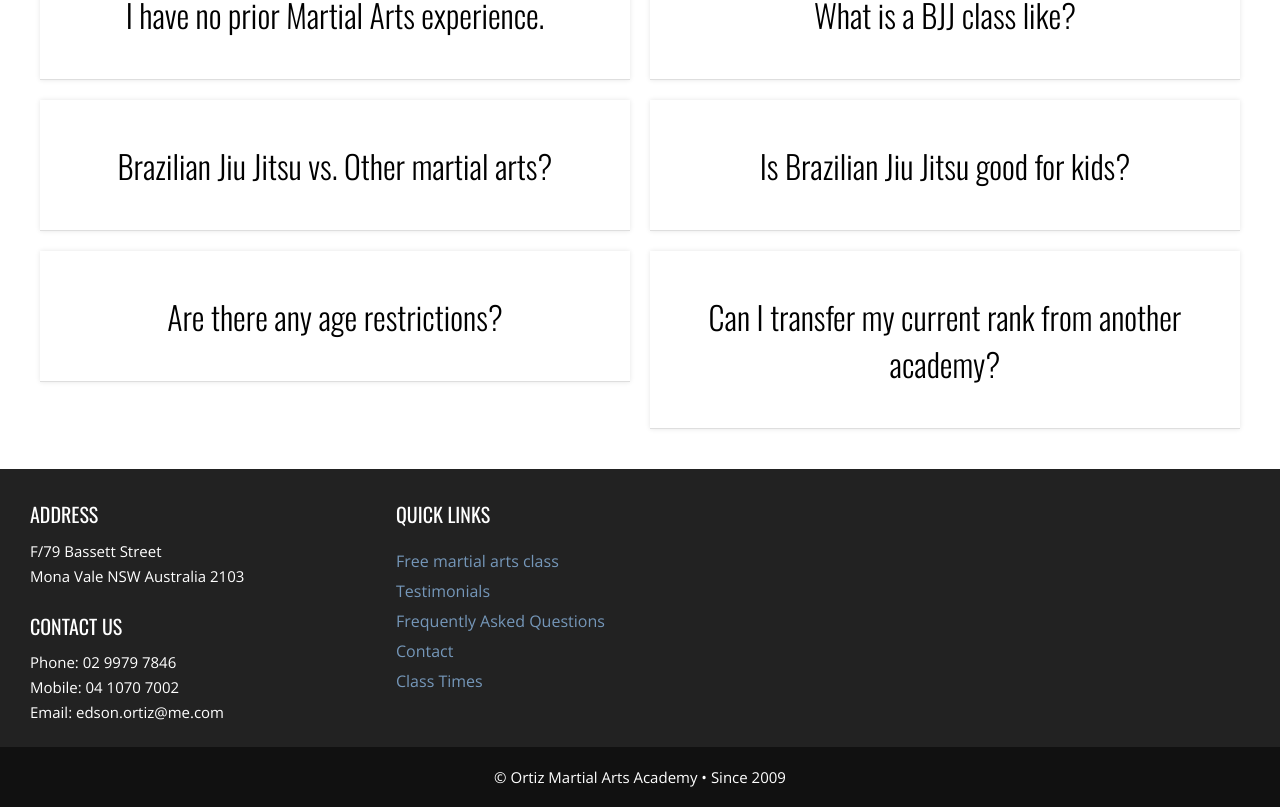
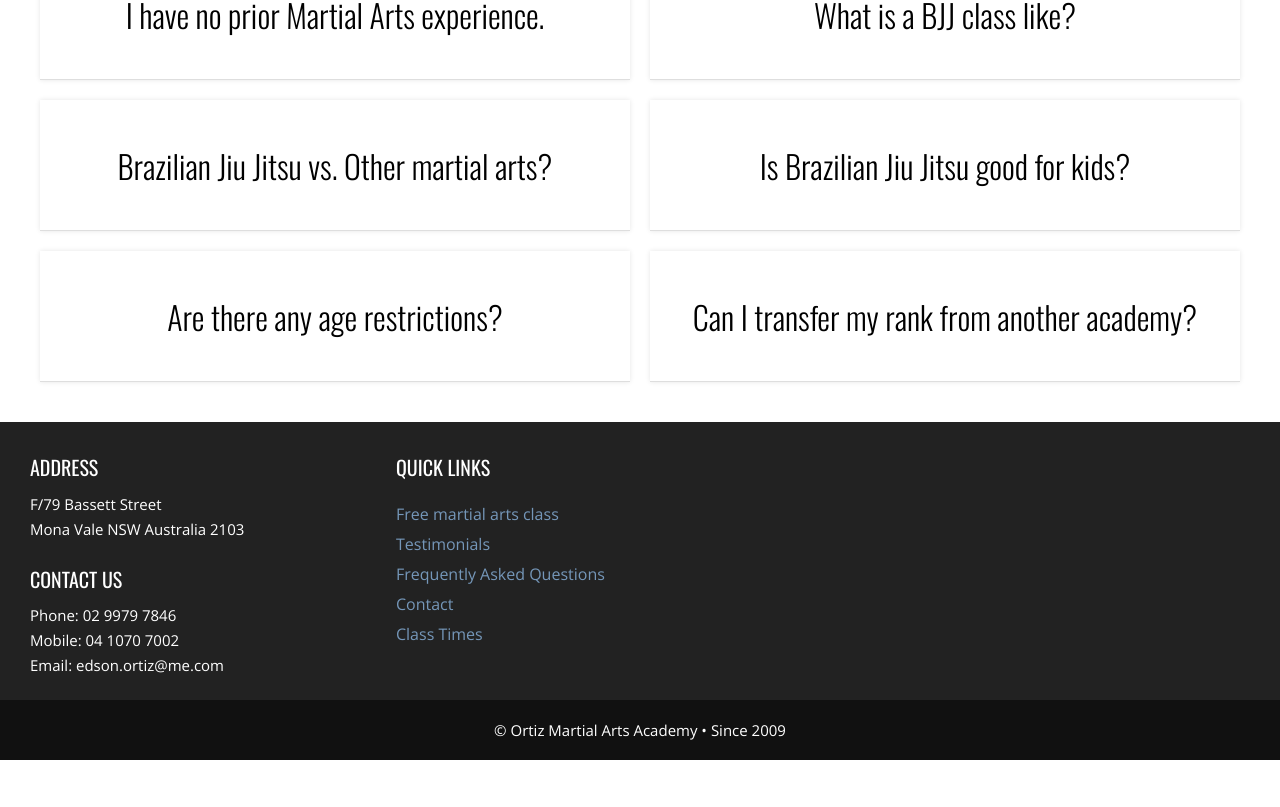
Before and after one commit to kaevernlee/Ortiz, a React (Create React App) app: page /faq in a window 1280 px wide. Shown: the part 1017-1824 px from the top of the page. After the commit the page ends 1777 px from the top, so only its background shows below. Built offline with nearby package versions, Linux system fonts and the light colour scheme.

Commit message:
Implementation of FAQ page (fixed grammar errors to fit box)

```diff
--- a/src/pages/faqs/index.js
+++ b/src/pages/faqs/index.js
@@ -175,7 +175,7 @@ const AgeRestrictions = () => {
 const Rank = () => {
     return (
         <FAQ
-            question="Can I transfer my current rank from another academy?"
+            question="Can I transfer my rank from another academy?"
             answer="If you already hold a belt from another school you can continue with the same grade. We’ll need to confirm that your knowledge of techniques and sparring experience matches our standards before we grade you to the next level. If your belt or rank was awarded by a non-regulated federation, you will be given a new rank/belt based on your skill level and as officially prescribed by the International Federation."
         />
     )
```
